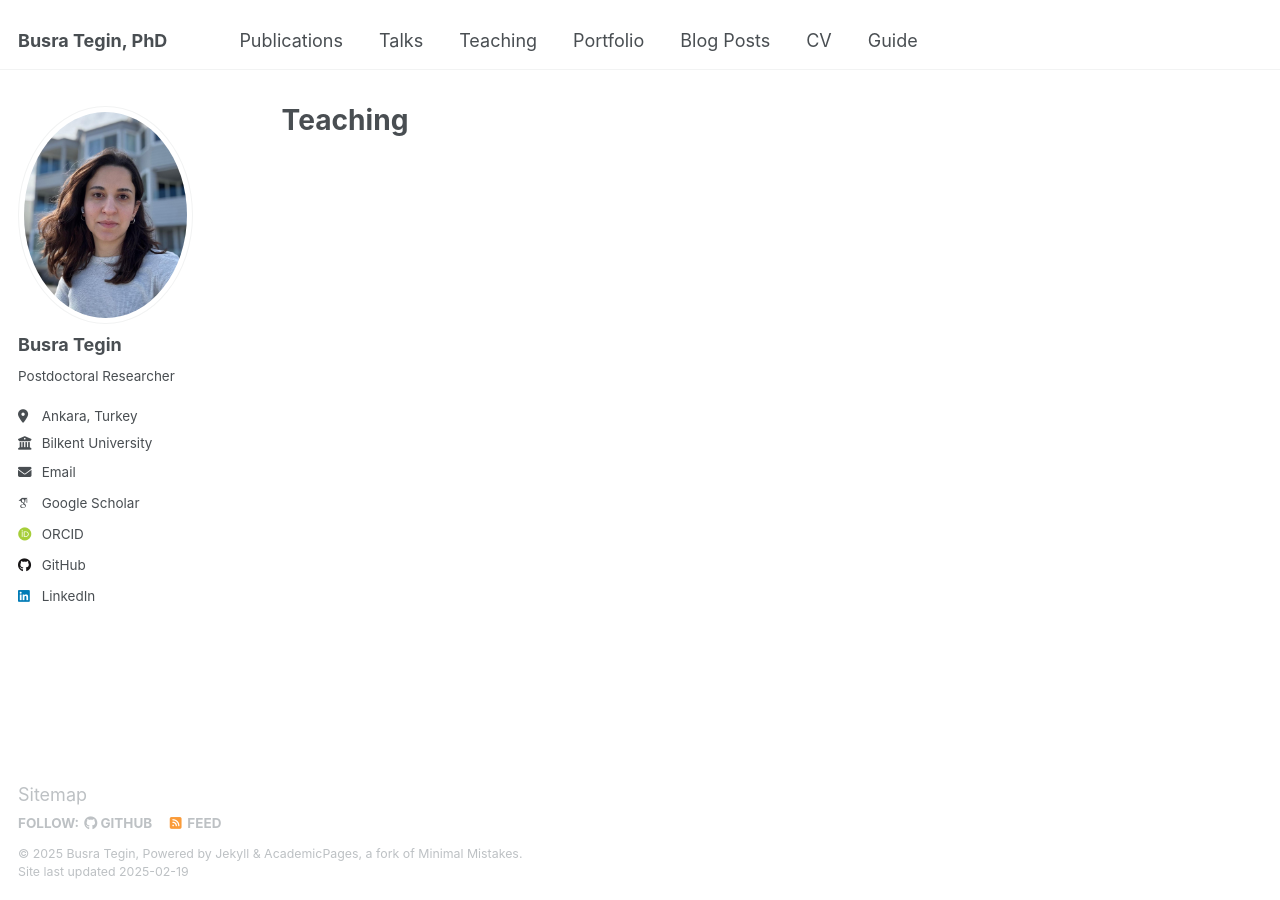
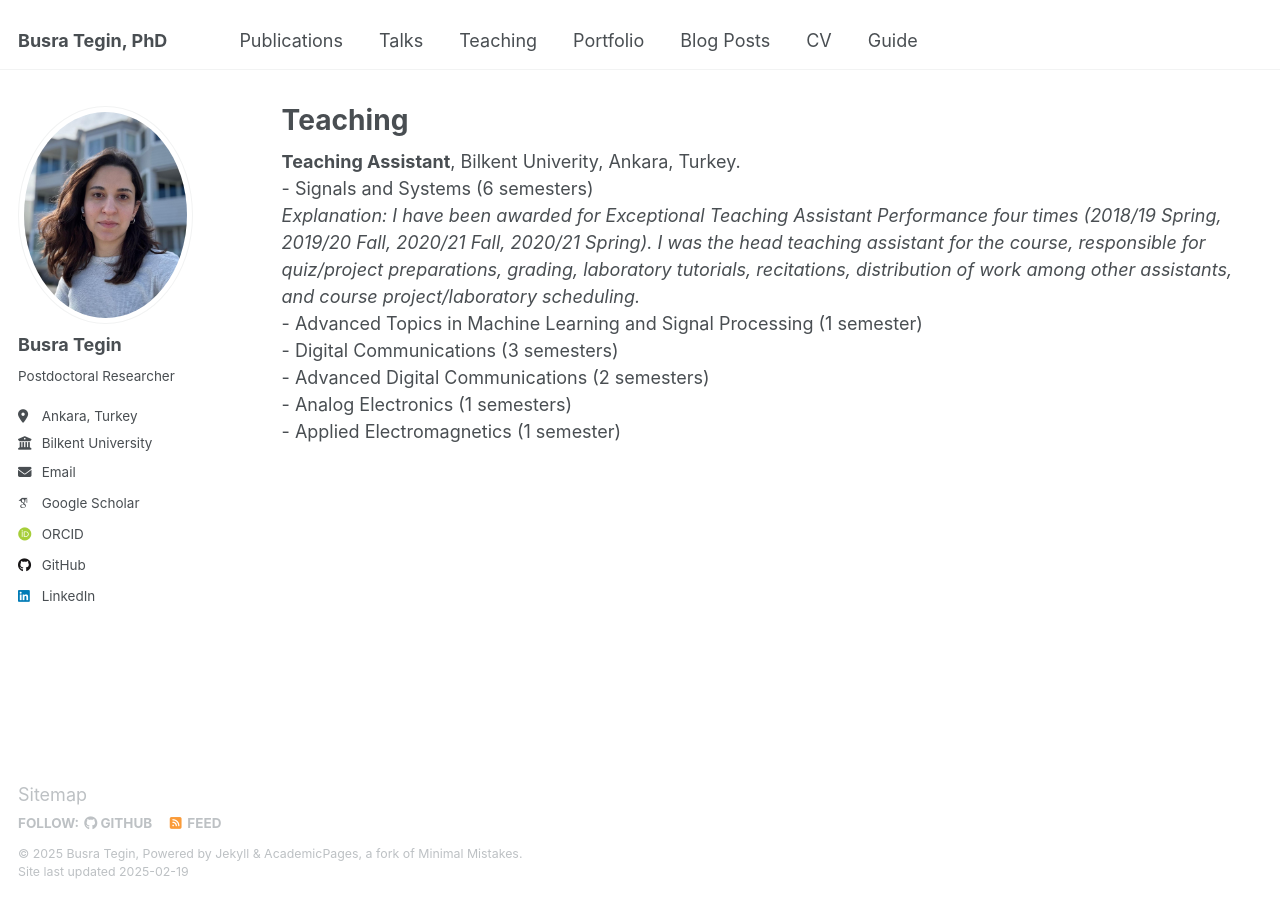
Before and after one commit to busrategin/busrategin.github.io, a Jekyll site: the page built from _pages/teaching.html, in a window 1280 px wide. Built offline with Jekyll 4.4.1, drawn with Linux system fonts in a browser that asks for light colours; some web fonts are replaced.

Commit message:
Update teaching.html

```diff
--- a/_pages/teaching.html
+++ b/_pages/teaching.html
@@ -5,6 +5,20 @@ permalink: /teaching/
 author_profile: true
 ---
 
+
+<strong>Teaching Assistant</strong>, Bilkent Univerity, Ankara, Turkey. <br>
+- Signals and Systems (6 semesters)  <br>
+ <i>Explanation: I have been awarded for Exceptional Teaching Assistant Performance four times (2018/19 Spring, 2019/20 Fall, 2020/21 Fall, 2020/21 Spring). I was the head teaching assistant for the course, responsible for quiz/project preparations, grading, laboratory tutorials, recitations, distribution of work among other assistants, and course
+project/laboratory scheduling.</i> <br>
+- Advanced Topics in Machine Learning and Signal Processing (1 semester) <br>
+- Digital Communications (3 semesters) <br>
+- Advanced Digital Communications (2 semesters) <br>
+- Analog Electronics (1 semesters) <br>
+- Applied Electromagnetics (1 semester) <br>
+
+
+
+
 {% include base_path %}
 
 {% for post in site.teaching reversed %}
```
